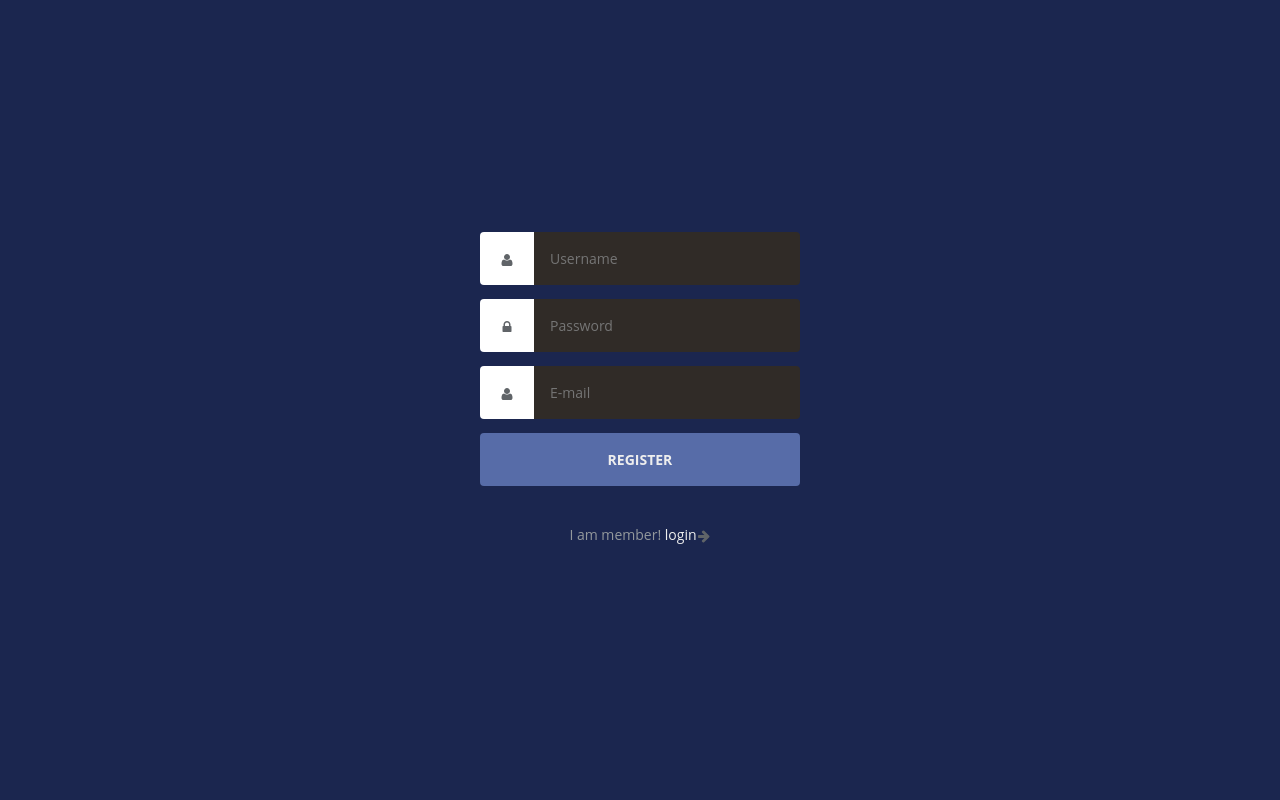
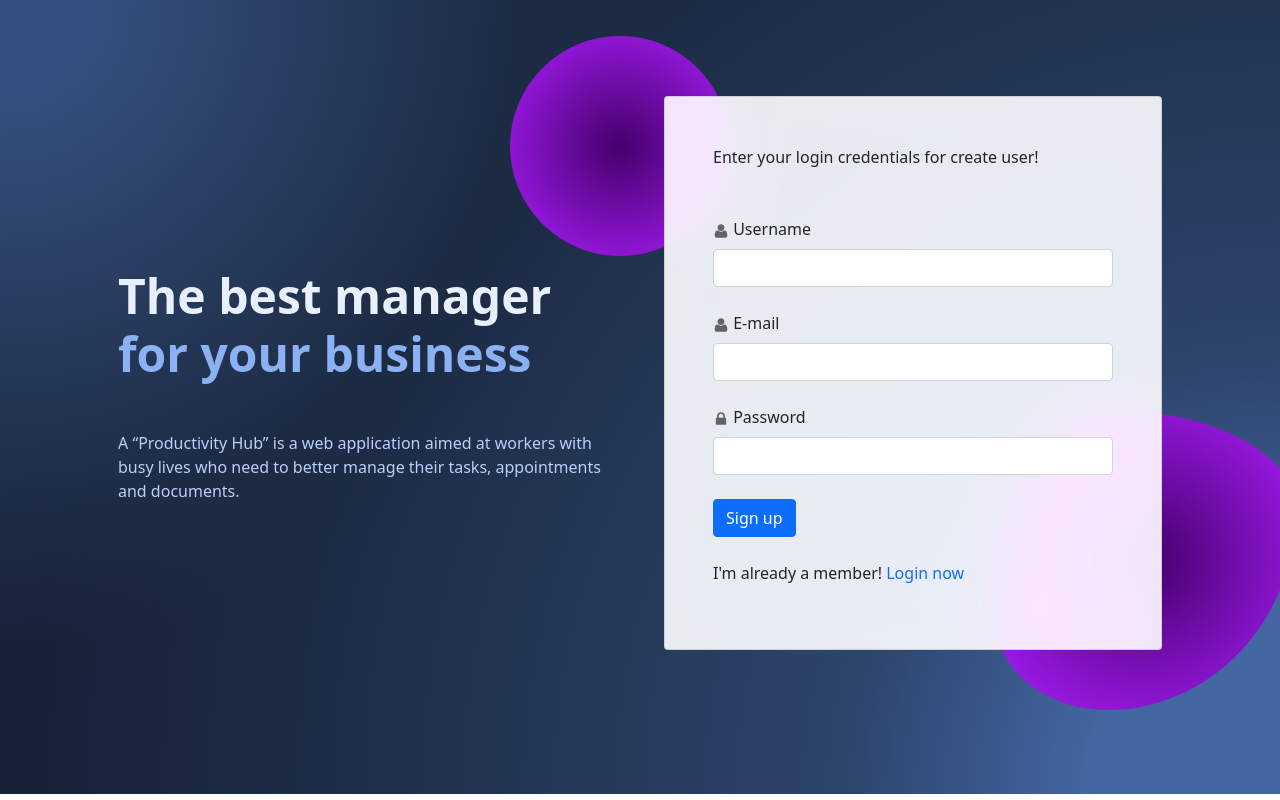
Before and after one commit to GabReiser/Productivity-Hub, an Angular app in the folder ProductivityHub-FE/: page /register in a window 1280 px wide. Built offline with nearby package versions, Linux system fonts and the light colour scheme.

Commit message:
Change: Alter page register(layout)

```diff
--- a/ProductivityHub-FE/src/app/pages/register/register.component.css
+++ b/ProductivityHub-FE/src/app/pages/register/register.component.css
@@ -1,46 +1,42 @@
-/* config.css */
-
-:root {
-  --baseColor: #606468;
+.background-radial-gradient {
+  background-color: hsl(218, 41%, 15%);
+  background-image: radial-gradient(650px circle at 0% 0%,
+      hsl(218, 41%, 35%) 15%,
+      hsl(218, 41%, 30%) 35%,
+      hsl(218, 41%, 20%) 75%,
+      hsl(218, 41%, 19%) 80%,
+      transparent 100%),
+    radial-gradient(1250px circle at 100% 100%,
+      hsl(218, 41%, 45%) 15%,
+      hsl(218, 41%, 30%) 35%,
+      hsl(218, 41%, 20%) 75%,
+      hsl(218, 41%, 19%) 80%,
+      transparent 100%);
 }
 
-/* helpers/align.css */
-
-.align {
-  display: grid;
-  -webkit-box-align: center;
-  -ms-flex-align: center;
-  align-items: center;
-  justify-items: center;
-  place-items: center;
+#radius-shape-1 {
+  height: 220px;
+  width: 220px;
+  top: -60px;
+  left: -130px;
+  background: radial-gradient(#44006b, #ad1fff);
+  overflow: hidden;
 }
 
-.grid {
-  width: 90%;
-  margin-left: auto;
-  margin-right: auto;
-  max-width: 20rem;
+#radius-shape-2 {
+  border-radius: 38% 62% 63% 37% / 70% 33% 67% 30%;
+  bottom: -60px;
+  right: -110px;
+  width: 300px;
+  height: 300px;
+  background: radial-gradient(#44006b, #ad1fff);
+  overflow: hidden;
 }
 
-/* helpers/hidden.css */
-
-.hidden {
-  border: 0;
-  clip: rect(0 0 0 0);
-  height: 1px;
-  margin: -1px;
-  overflow: hidden;
-  padding: 0;
-  position: absolute;
-  width: 1px;
+.bg-glass {
+  background-color: hsla(0, 0%, 100%, 0.9) !important;
+  backdrop-filter: saturate(200%) blur(25px);
 }
-
-/* helpers/icon.css */
-
-:root {
-  --iconFill: var(--baseColor);
-}
-
 .icons {
   display: none;
 }
@@ -53,184 +49,3 @@
   width: 1em;
   vertical-align: middle;
 }
-
-/* layout/base.css */
-
-
-* {
-  -webkit-box-sizing: inherit;
-  box-sizing: inherit;
-}
-
-html {
-  -webkit-box-sizing: border-box;
-  box-sizing: border-box;
-  font-size: 100%;
-  font-size: var(--htmlFontSize);
-}
-
-body {
-  background-color: #2c3338;
-  background-color: var(--bodyBackgroundColor);
-  color: #606468;
-  color: var(--bodyColor);
-  font-family: "Open Sans", sans-serif;
-  font-family: var(--bodyFontFamily), var(--bodyFontFamilyFallback);
-  font-size: 0.875rem;
-  font-size: var(--bodyFontSize);
-  font-weight: 400;
-  font-weight: var(--bodyFontWeight);
-  line-height: 1.5;
-  line-height: var(--bodyLineHeight);
-  margin: 0;
-  min-height: 100vh;
-}
-
-/* modules/anchor.css */
-
-:root {
-  --anchorColor: #eee;
-}
-
-a {
-  color: #eee;
-  color: var(--anchorColor);
-  outline: 0;
-  text-decoration: none;
-}
-
-a:focus,
-a:hover {
-  text-decoration: underline;
-}
-
-/* modules/form.css */
-
-:root {
-  --formGap: 0.875rem;
-}
-
-input {
-  background-image: none;
-  border: 0;
-  color: inherit;
-  font: inherit;
-  margin: 0;
-  outline: 0;
-  padding: 0;
-  -webkit-transition: background-color 0.3s;
-  -o-transition: background-color 0.3s;
-  transition: background-color 0.3s;
-}
-
-input[type="submit"] {
-  cursor: pointer;
-}
-
-.form {
-  display: grid;
-  grid-gap: 0.875rem;
-  gap: 0.875rem;
-  grid-gap: var(--formGap);
-  gap: var(--formGap);
-}
-
-.form input[type="password"],
-.form input[type="text"],
-.form input[type="submit"] {
-  width: 100%;
-}
-
-.form__field {
-  display: -webkit-box;
-  display: -ms-flexbox;
-  display: flex;
-}
-
-.form__input {
-  -webkit-box-flex: 1;
-  -ms-flex: 1;
-  flex: 1;
-}
-
-/* modules/register.css */
-
-:root {
-  --registerBorderRadus: 0.25rem;
-  --registerColor: #eee;
-
-  --registerInputBackgroundColor: #3b4148;
-  --registerInputHoverBackgroundColor: #434a52;
-
-  --registerLabelBackgroundColor: #363b41;
-
-  --registerSubmitBackgroundColor: #ea4c88;
-  --registerSubmitColor: #eee;
-  --registerSubmitHoverBackgroundColor: #d44179;
-}
-
-.register {
-  color: #eee;
-  color: var(--registerColor);
-}
-
-.register label,
-.register input[type="text"],
-.register input[type="password"],
-.register input[type="submit"] {
-  border-radius: 0.25rem;
-  border-radius: var(--registerBorderRadus);
-  padding: 1rem;
-}
-
-.register label {
-  background-color: #363b41;
-  background-color: var(--registerLabelBackgroundColor);
-  border-bottom-right-radius: 0;
-  border-top-right-radius: 0;
-  padding-left: 1.25rem;
-  padding-right: 1.25rem;
-}
-
-.register input[type="password"],
-.register input[type="text"] {
-  background-color: #3b4148;
-  background-color: var(--registerInputBackgroundColor);
-  border-bottom-left-radius: 0;
-  border-top-left-radius: 0;
-}
-
-.register input[type="password"]:focus,
-.register input[type="password"]:hover,
-.register input[type="text"]:focus,
-.register input[type="text"]:hover {
-  background-color: #434a52;
-  background-color: var(--registerInputHoverBackgroundColor);
-}
-
-.register input[type="submit"] {
-  background-color: #ea4c88;
-  background-color: var(--registerSubmitBackgroundColor);
-  color: #eee;
-  color: var(--registerSubmitColor);
-  font-weight: 700;
-  text-transform: uppercase;
-}
-
-.register input[type="submit"]:focus,
-.register input[type="submit"]:hover {
-  background-color: #d44179;
-  background-color: var(--registerSubmitHoverBackgroundColor);
-}
-
-/* modules/text.css */
-
-p {
-  margin-top: 1.5rem;
-  margin-bottom: 1.5rem;
-}
-
-.text--center {
-  text-align: center;
-  color: #93989c;
-}
--- a/ProductivityHub-FE/src/app/pages/register/register.component.html
+++ b/ProductivityHub-FE/src/app/pages/register/register.component.html
@@ -1,51 +1,84 @@
-<body class="align">
-
-  <div class="grid">
-
-    <form (ngSubmit)="onRegister()" class="form register">
-
-      <div class="form__field">
-        <label for="register__username"><svg class="icon">
-            <use xlink:href="#icon-user"></use>
-          </svg><span class="hidden">Username</span></label>
-        <input autocomplete="username" id="register__username" type="text" class="form__input" placeholder="Username"  [(ngModel)]="registerObj.UserName" name="UserName" required >
+<body>
+  <section class="background-radial-gradient overflow-hidden">
+    <div class="container px-4 py-5 px-md-5 text-center text-lg-start my-5">
+      <div class="row gx-lg-5 align-items-center mb-5">
+        <div class="col-lg-6 mb-5 mb-lg-0" style="z-index: 10">
+          <h1 class="my-5 display-5 fw-bold ls-tight" style="color: hsl(218, 81%, 95%)">
+            The best manager <br />
+            <span style="color: hsl(218, 81%, 75%)">for your business</span>
+          </h1>
+          <p class="mb-4 opacity-70" style="color: hsl(218, 81%, 85%)">
+            A “Productivity Hub” is a web application aimed at workers with busy lives who need to better manage their
+            tasks, appointments and documents.
+          </p>
         </div>
 
-      <div class="form__field">
-        <label for="register__password"><svg class="icon">
-            <use xlink:href="#icon-lock"></use>
-          </svg><span class="hidden">Password</span></label>
-        <input id="register__password" type="password"  class="form__input" placeholder="Password" required [(ngModel)]="registerObj.Password" name="Password">
+        <div class="col-lg-6 mb-3 mb-lg-0 position-relative">
+          <div id="radius-shape-1" class="position-absolute rounded-circle shadow-5-strong"></div>
+          <div id="radius-shape-2" class="position-absolute shadow-5-strong"></div>
+
+          <div class="card bg-glass">
+            <div class="card-body px-4 py-5 px-md-5">
+              <label class="text-center mb-5">Enter your login credentials for create user!</label>
+              <form>
+
+                <div data-mdb-input-init class="form-outline mb-4">
+                  <label class="form-label" for="form3Example3"><svg class="icon">
+                      <use xlink:href="#icon-user"></use>
+                    </svg> Username</label>
+                  <input type="email" id="form3Example3" class="form-control" required [(ngModel)]="registerObj.UserName"
+                    name="UserName" />
                 </div>
 
-      <div class="form__field">
-        <label for="register__email"><svg class="icon">
+                  <!-- Email input -->
+                  <div data-mdb-input-init class="form-outline mb-4">
+                    <label class="form-label" for="form3Example3"><svg class="icon">
                         <use xlink:href="#icon-user"></use>
-          </svg><span class="hidden">Email</span></label>
-        <input autocomplete="e-mail" id="register__email" type="text" class="form__input" placeholder="E-mail"  [(ngModel)]="registerObj.Email" name="UserName" required >
+                      </svg> E-mail</label>
+                    <input type="email" id="form3Example3" class="form-control" required [(ngModel)]="registerObj.Email"
+                      name="UserName" />
                   </div>
 
-      <div class="form__field">
-        <input type="submit" value="Register">
+                <!-- Password input -->
+                <div data-mdb-input-init class="form-outline mb-4">
+                  <label class="form-label" for="form3Example4"><svg class="icon">
+                    <use xlink:href="#icon-lock"></use>
+                  </svg> Password</label>
+                  <input type="password" id="form3Example4" class="form-control" required
+                    [(ngModel)]="registerObj.Password" name="password" />
                 </div>
 
-      <p class="text--center">I am member!  <a href="/login">login</a> <svg class="icon">
-        <use xlink:href="#icon-arrow-right"></use>
-      </svg></p>
 
+                <!-- Submit button -->
+                <button type="submit" value="Sign In" data-mdb-button-init data-mdb-ripple-init (click)="onRegister()"
+                  class="btn btn-primary btn-block mb-4">
+                  Sign up
+                </button>
+
+
+                <p class="text--center ">I'm already a member! <a href="/login" class="text-decoration-none">Login now</a></p>
               </form>
             </div>
-
+          </div>
+        </div>
+      </div>
+    </div>
+  </section>
+  <!-- Section: Design Block -->
   <svg xmlns="http://www.w3.org/2000/svg" class="icons">
     <symbol id="icon-arrow-right" viewBox="0 0 1792 1792">
-      <path d="M1600 960q0 54-37 91l-651 651q-39 37-91 37-51 0-90-37l-75-75q-38-38-38-91t38-91l293-293H245q-52 0-84.5-37.5T128 1024V896q0-53 32.5-90.5T245 768h704L656 474q-38-36-38-90t38-90l75-75q38-38 90-38 53 0 91 38l651 651q37 35 37 90z" />
+      <path
+        d="M1600 960q0 54-37 91l-651 651q-39 37-91 37-51 0-90-37l-75-75q-38-38-38-91t38-91l293-293H245q-52 0-84.5-37.5T128 1024V896q0-53 32.5-90.5T245 768h704L656 474q-38-36-38-90t38-90l75-75q38-38 90-38 53 0 91 38l651 651q37 35 37 90z" />
     </symbol>
     <symbol id="icon-lock" viewBox="0 0 1792 1792">
-      <path d="M640 768h512V576q0-106-75-181t-181-75-181 75-75 181v192zm832 96v576q0 40-28 68t-68 28H416q-40 0-68-28t-28-68V864q0-40 28-68t68-28h32V576q0-184 132-316t316-132 316 132 132 316v192h32q40 0 68 28t28 68z" />
+      <path
+        d="M640 768h512V576q0-106-75-181t-181-75-181 75-75 181v192zm832 96v576q0 40-28 68t-68 28H416q-40 0-68-28t-28-68V864q0-40 28-68t68-28h32V576q0-184 132-316t316-132 316 132 132 316v192h32q40 0 68 28t28 68z" />
     </symbol>
     <symbol id="icon-user" viewBox="0 0 1792 1792">
-      <path d="M1600 1405q0 120-73 189.5t-194 69.5H459q-121 0-194-69.5T192 1405q0-53 3.5-103.5t14-109T236 1084t43-97.5 62-81 85.5-53.5T538 832q9 0 42 21.5t74.5 48 108 48T896 971t133.5-21.5 108-48 74.5-48 42-21.5q61 0 111.5 20t85.5 53.5 62 81 43 97.5 26.5 108.5 14 109 3.5 103.5zm-320-893q0 159-112.5 271.5T896 896 624.5 783.5 512 512t112.5-271.5T896 128t271.5 112.5T1280 512z" />
+      <path
+        d="M1600 1405q0 120-73 189.5t-194 69.5H459q-121 0-194-69.5T192 1405q0-53 3.5-103.5t14-109T236 1084t43-97.5 62-81 85.5-53.5T538 832q9 0 42 21.5t74.5 48 108 48T896 971t133.5-21.5 108-48 74.5-48 42-21.5q61 0 111.5 20t85.5 53.5 62 81 43 97.5 26.5 108.5 14 109 3.5 103.5zm-320-893q0 159-112.5 271.5T896 896 624.5 783.5 512 512t112.5-271.5T896 128t271.5 112.5T1280 512z" />
     </symbol>
   </svg>
 
+
 </body>
```
Lines whose indentation alone changed are shown as unchanged.
